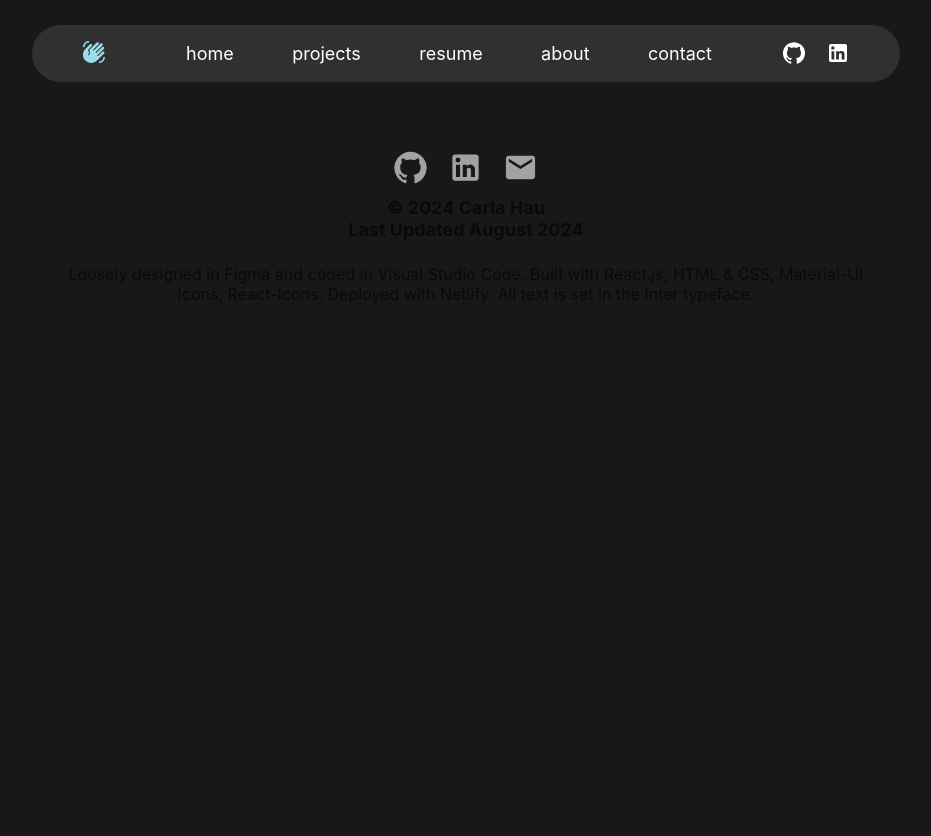
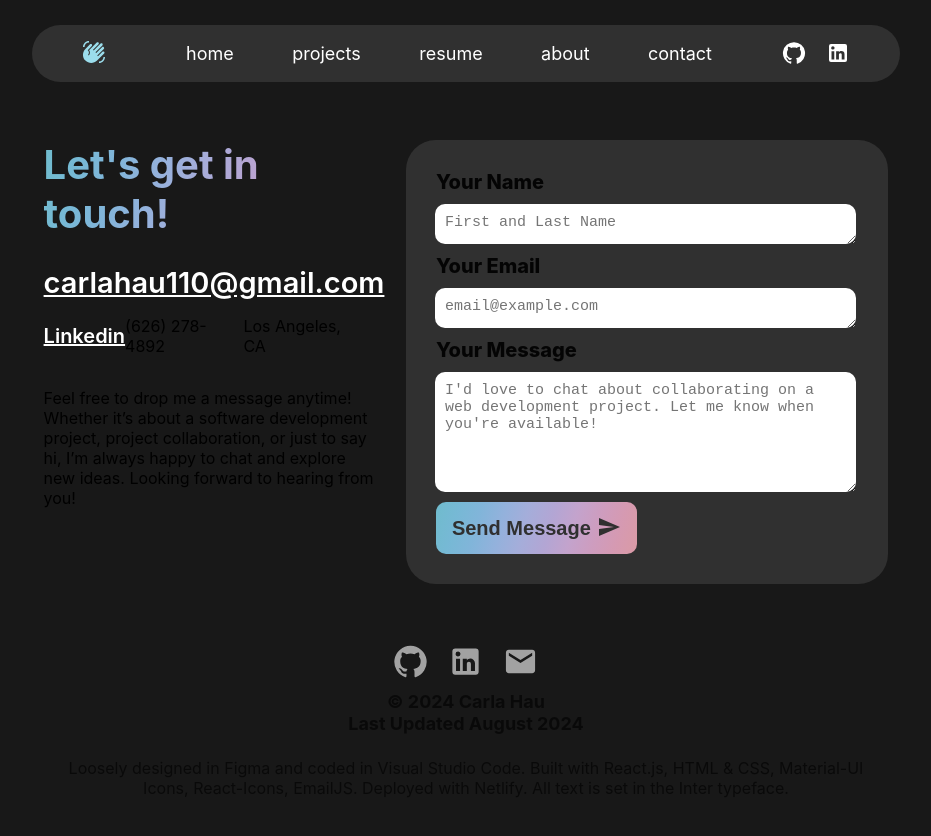
Before and after one commit to carlahauu/Portfolio, a React (Vite) app: page /contact in a window 1280 px wide. Shown: the top 836 px of the page, without its empty margins (174-1105 px from the left). Before the commit the page ends 800 px from the top, so only its background shows below. Built offline with nearby package versions, Linux system fonts and the light colour scheme.

Commit message:
Created Contact Page

```diff
--- a/src/App.jsx
+++ b/src/App.jsx
@@ -5,6 +5,7 @@ import Navbar from "./components/Navbar";
 import Footer from "./components/Footer";
 import Projects from "./pages/Projects";
 import { AboutPage } from "./pages/AboutPage";
+import { Contact } from "./pages/Contact";
 
 function App() {
   return (
@@ -16,6 +17,7 @@ function App() {
             <Route path="/" element={<Home />} />
             <Route path="/projects" element={<Projects />} />
             <Route path="/about" element={<AboutPage />} />
+            <Route path="/contact" element={<Contact />} />
           </Routes>
           <Footer />
         </div>
--- a/src/components/ChatBtn.jsx
+++ b/src/components/ChatBtn.jsx
@@ -4,7 +4,7 @@ import { PiCoffeeFill } from "react-icons/pi";
 
 function ChatBtn() {
   return (
-    <a href="" className="chatBtnContainer">
+    <a href="/contact" className="chatBtnContainer">
       <button className="chatBtn">
         <PiCoffeeFill className="coffeeIcon" />
         <p className="chatText">Let's Chat!</p>
--- a/src/components/Footer.jsx
+++ b/src/components/Footer.jsx
@@ -25,7 +25,7 @@ function Footer() {
       <p className="author">© 2024 Carla Hau</p>
       <p className="lastUpdated">Last Updated August 2024</p>
       <div className="devInfo">
-        <p>Loosely designed in Figma and coded in Visual Studio Code. Built with React.js, HTML & CSS, Material-UI Icons, React-Icons.
+        <p>Loosely designed in Figma and coded in Visual Studio Code. Built with React.js, HTML & CSS, Material-UI Icons, React-Icons, EmailJS.
           Deployed with Netlify. All text is set in the Inter typeface.</p>
       </div>
     </footer>
--- a/src/components/Navbar.jsx
+++ b/src/components/Navbar.jsx
@@ -36,7 +36,7 @@ function Navbar() {
             <a href="/about">about</a>
           </li>
           <li>
-            <a href="">contact</a>
+            <a href="/contact">contact</a>
           </li>
         </ul>
         <div className="socialIcons">
@@ -72,7 +72,7 @@ function Navbar() {
             <a href="/about">about</a>
           </li>
           <li>
-            <a href="">contact</a>
+            <a href="/contact">contact</a>
           </li>
         </ul>
       </div>
--- /dev/null
+++ b/src/pages/Contact.jsx
@@ -0,0 +1,58 @@
+import React from "react";
+import "../styles/Contact.css";
+import SendIcon from "@mui/icons-material/Send";
+
+export function Contact() {
+  return (
+    <div className="contactSection">
+      <div className="contactInfo">
+        <h1 className="contactHeader">Let's get in touch!</h1>
+        <a href="mailto:carlahau110@gmail.com">carlahau110@gmail.com</a>
+        <div className="contactSocials">
+          <a href="https://www.linkedin.com/in/carla-hau/">Linkedin</a>
+          <p>(626) 278-4892</p>
+          <p>Los Angeles, CA</p>
+        </div>
+        <div className="contactMessage">
+          <p>
+            Feel free to drop me a message anytime! Whether it’s about a
+            software development project, project collaboration, or just to say
+            hi, I’m always happy to chat and explore new ideas. Looking forward
+            to hearing from you!
+          </p>
+        </div>
+      </div>
+      <div className="emailSection">
+        <form>
+          <label>Your Name</label>
+          <textarea
+            style={{ height: "20px" }}
+            placeholder="First and Last Name"
+            inputMode="textField"
+            required
+          ></textarea>
+          <label>Your Email</label>
+          <textarea
+            style={{ height: "20px" }}
+            placeholder="email@example.com"
+            inputMode="textField"
+            required
+          ></textarea>
+          <label>Your Message</label>
+          <textarea
+            style={{ height: "100px" }}
+            placeholder="I'd love to chat about collaborating on a web development project. Let me know when you're available!"
+            inputMode="textField"
+            required
+          ></textarea>
+          <button className="sendBtn">
+            Send Message{" "}
+            <div className="sendIcon">
+              <SendIcon />
+            </div>
+          </button>
+        </form>
+      </div>
+    </div>
+  );
+}
--- a/src/pages/Home.jsx
+++ b/src/pages/Home.jsx
@@ -1,7 +1,6 @@
 import React from "react";
 import AboutAndChat from "../components/AboutAndChat";
 import Hero from "../components/Hero";
-import Navbar from "../components/Navbar";
 import ProjectSection from "../components/ProjectSection";
 import "../styles/Home.css"
 
--- /dev/null
+++ b/src/styles/Contact.css
@@ -0,0 +1,149 @@
+.contactHeader {
+  margin-top: 0px;
+  background-image: linear-gradient(
+    105deg,
+    hsl(191deg 48% 62%) 0%,
+    hsl(198deg 53% 65%) 11%,
+    hsl(205deg 54% 68%) 22%,
+    hsl(215deg 51% 72%) 33%,
+    hsl(230deg 42% 75%) 44%,
+    hsl(257deg 35% 74%) 56%,
+    hsl(287deg 29% 72%) 67%,
+    hsl(318deg 33% 71%) 78%,
+    hsl(336deg 42% 72%) 89%,
+    hsl(350deg 46% 73%) 100%
+  );
+  color: transparent;
+  background-clip: text;
+  font-size: 40px;
+  width: 100%;
+}
+
+.contactInfo a {
+  color: white;
+  font-size: 29px;
+  font-weight: 600;
+}
+
+.contactInfo {
+  display: flex;
+  flex-direction: column;
+  width: 40%;
+}
+
+.contactSocials a {
+  font-size: 20px;
+}
+
+.contactSocials {
+  margin-top: 0px;
+  flex-direction: row;
+  display: flex;
+  justify-content: space-between;
+  width: 95%;
+  place-items: center;
+}
+
+.contactMessage {
+  width: 100%;
+}
+
+.contactMessage p {
+  width: 100%;
+}
+
+.emailSection {
+  background-color: #303030;
+  padding: 30px;
+  border-radius: 30px;
+  display: flex;
+  margin-bottom: 30px;
+  margin-top: 30px;
+  width: 50%;
+  margin-top: 0px;
+}
+
+.emailSection form {
+  display: flex;
+  flex-direction: column;
+  width: 95%;
+}
+
+.emailSection label {
+  font-weight: 800;
+  font-size: 20px;
+  opacity: 0.9;
+}
+
+.emailSection textarea {
+  border-style: none;
+  border-radius: 10px;
+  margin-left: -1px;
+  padding: 10px;
+  font-size: 15px;
+  width: 100%;
+  margin-top: 10px;
+  margin-bottom: 10px;
+}
+
+.contactSection {
+  display: flex;
+  flex-direction: row;
+  width: 66vw;
+  justify-content: space-between;
+  margin-top: 20px;
+}
+
+.sendBtn {
+  background-image: linear-gradient(
+    105deg,
+    hsl(191deg 48% 62%) 0%,
+    hsl(198deg 53% 65%) 11%,
+    hsl(205deg 54% 68%) 22%,
+    hsl(215deg 51% 72%) 33%,
+    hsl(230deg 42% 75%) 44%,
+    hsl(257deg 35% 74%) 56%,
+    hsl(287deg 29% 72%) 67%,
+    hsl(318deg 33% 71%) 78%,
+    hsl(336deg 42% 72%) 89%,
+    hsl(350deg 46% 73%) 100%
+  );
+  color: #303030;
+  font-size: 20px;
+  border-radius: 10px;
+  border-style: none;
+  width: 50%;
+  font-weight: 700;
+  display: flex;
+  padding: 10px;
+  justify-content: space-evenly;
+  place-items: center;
+}
+
+.sendBtn:hover{
+    cursor: pointer;
+}
+
+.sendIcon{
+    margin-top: 3px;
+}
+
+@media only screen and (max-width: 600px) {
+    .contactSection {
+        display: flex;
+        flex-direction: column;
+        width: 77vw;
+        justify-content: space-between;
+        margin-top: 0px;
+      }
+      .contactInfo {
+        width: 100%;
+      }
+      .emailSection {
+        width: 86%;
+        margin-top: 0px;
+      }
+      .sendBtn{
+        width: 60%;
+      }
+  }
```
